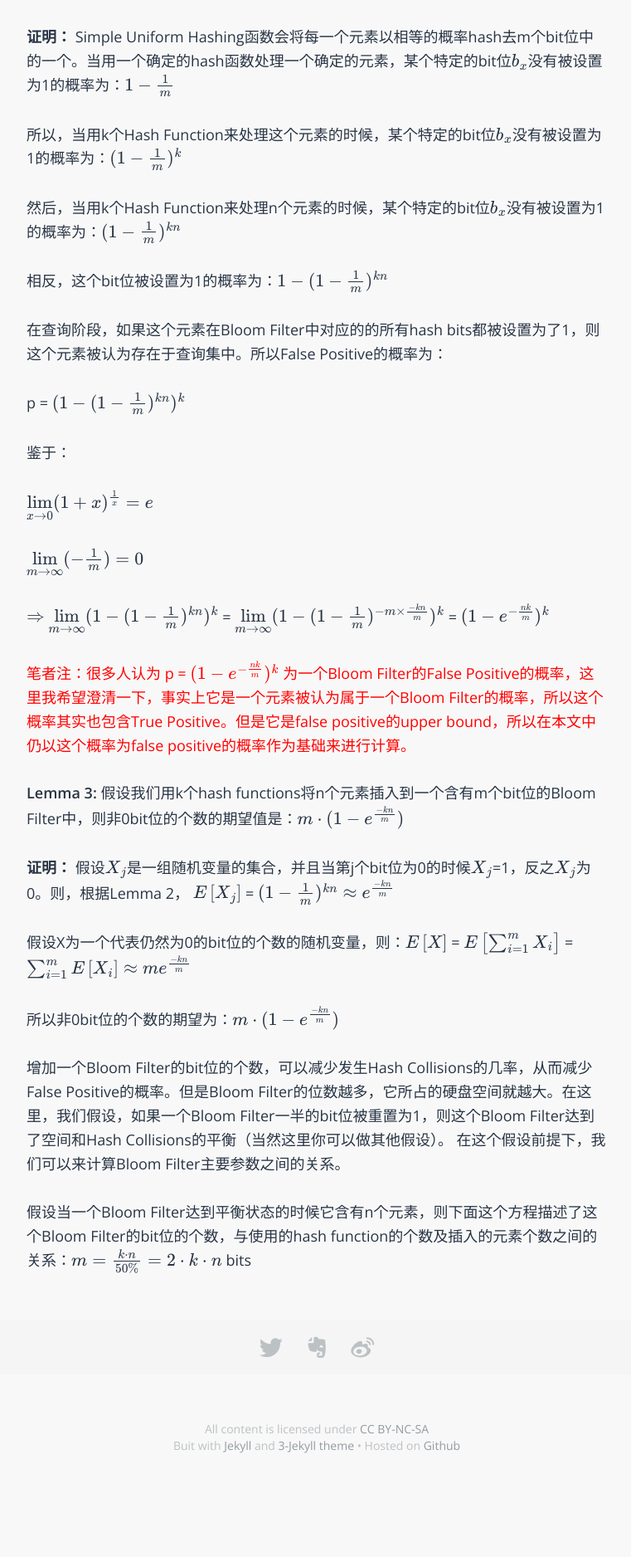
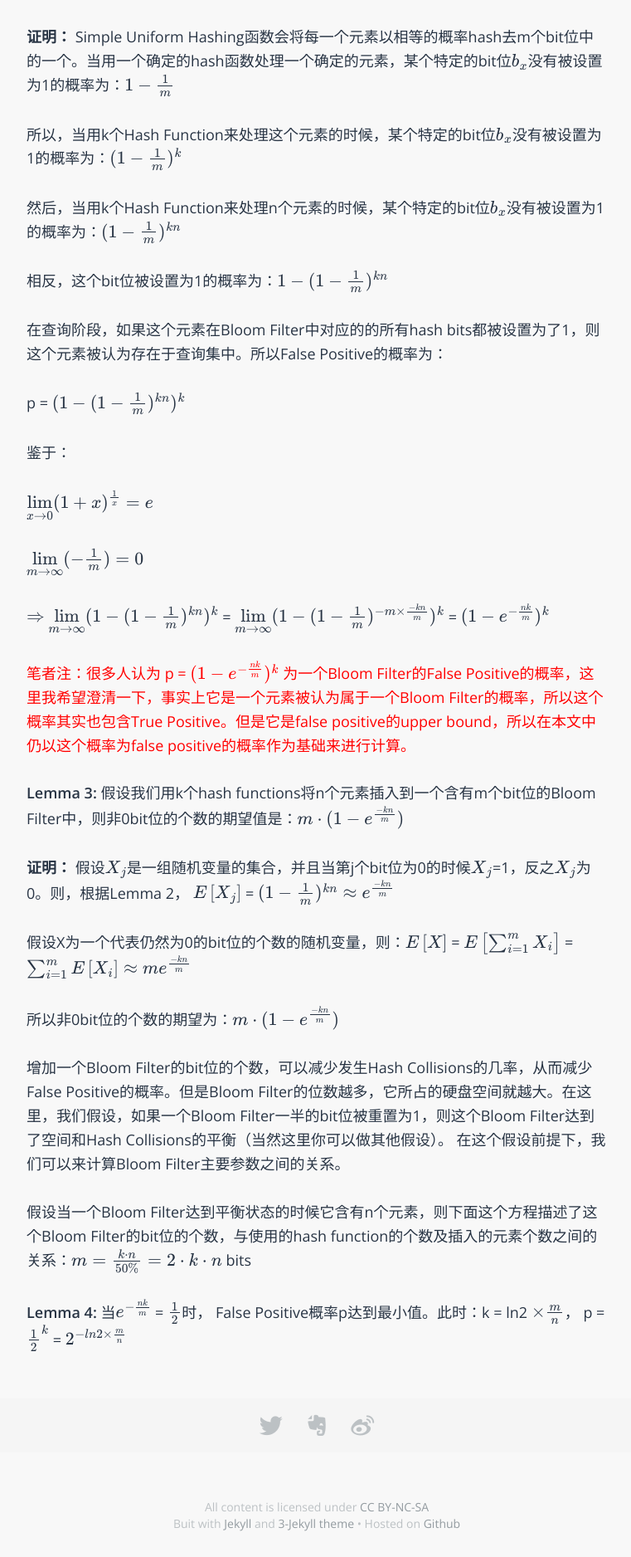
Before and after one commit to sophiesongge/sophiesongge.github.io, a Jekyll site: the page built from _posts/2016-09-06-bloom-filter.markdown, in a window 1280 px wide. Shown: the part 2826-4702 px from the top of the page at 83% size, without its empty margins (258-1019 px from the left). Built offline with Jekyll 4.4.1, drawn with Linux system fonts in a browser that asks for light colours; some web fonts are replaced; formulas are drawn with MathJax 3.

Commit message:
add post for bloom filter

```diff
--- a/_posts/2016-09-06-bloom-filter.markdown
+++ b/_posts/2016-09-06-bloom-filter.markdown
@@ -109,6 +109,8 @@ $\Rightarrow$ $\lim\limits_{m\to\infty}(1-(1-\frac{1}{m})^{kn})^k$ = $\lim\limit
 
 假设当一个Bloom Filter达到平衡状态的时候它含有n个元素，则下面这个方程描述了这个Bloom Filter的bit位的个数，与使用的hash function的个数及插入的元素个数之间的关系：$m = \frac{k \cdot n}{50\%} = 2 \cdot k \cdot n $ bits
 
+**Lemma 4:** 当$e^{-\frac{nk}{m}}$ = $\frac{1}{2}$时， False Positive概率p达到最小值。此时：k = ln2 $\times \frac{m}{n}$， p = $\frac{1}{2}^k$ = $2^{-ln2 \times \frac{m}{n}}$
+
 
 
 
```
